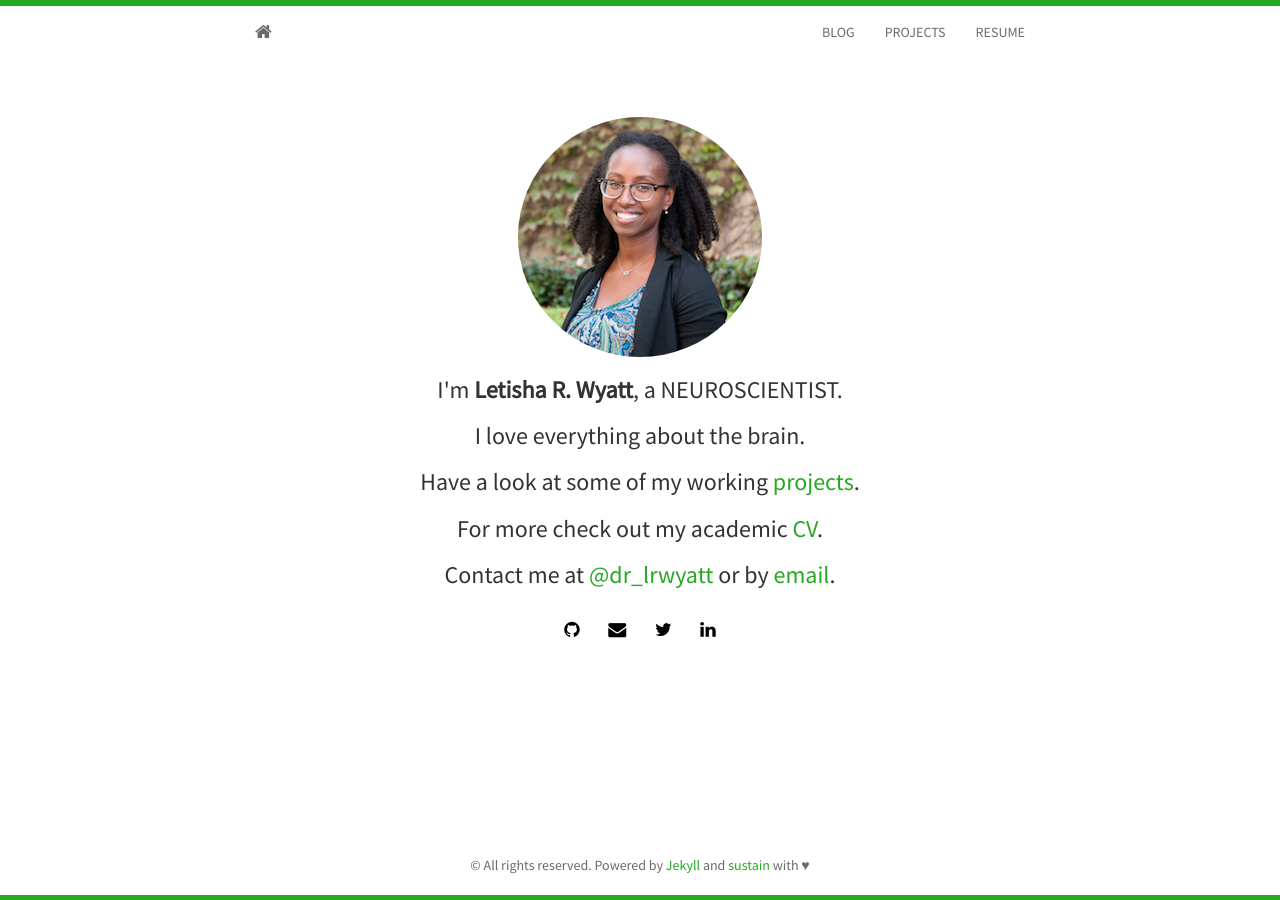
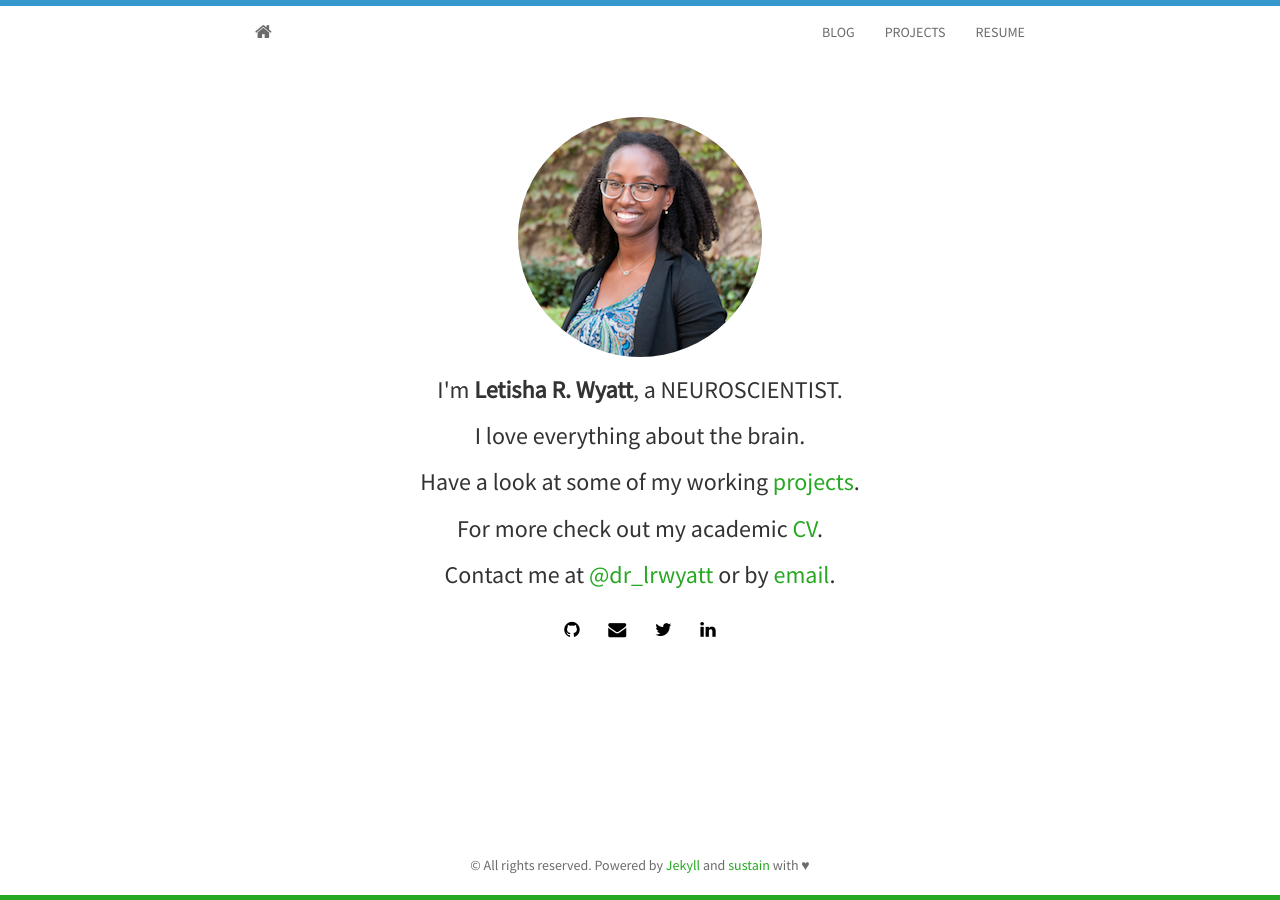
Before and after one commit to jekyllt/sustain, a Jekyll site: the page built from index.html, in a window 1280 px wide. Built offline with Jekyll 4.4.1, drawn with Linux system fonts in a browser that asks for light colours; nearby versions of some CDN libraries; the list of posts is cut into pages by our own code.

Commit message:
Update main.css

```diff
--- a/static/css/main.css
+++ b/static/css/main.css
@@ -6,7 +6,7 @@ body {
   background-color: #fff;
   font-family: 'Source Sans Pro', sans-serif;
   /* The html and body elements cannot have any padding or margin. */
-  border-top: 3px solid #27A822;
+  border-top: 3px solid #3498cc;
 }
 /* Wrapper for page content to push down footer */
 #wrap {
```
